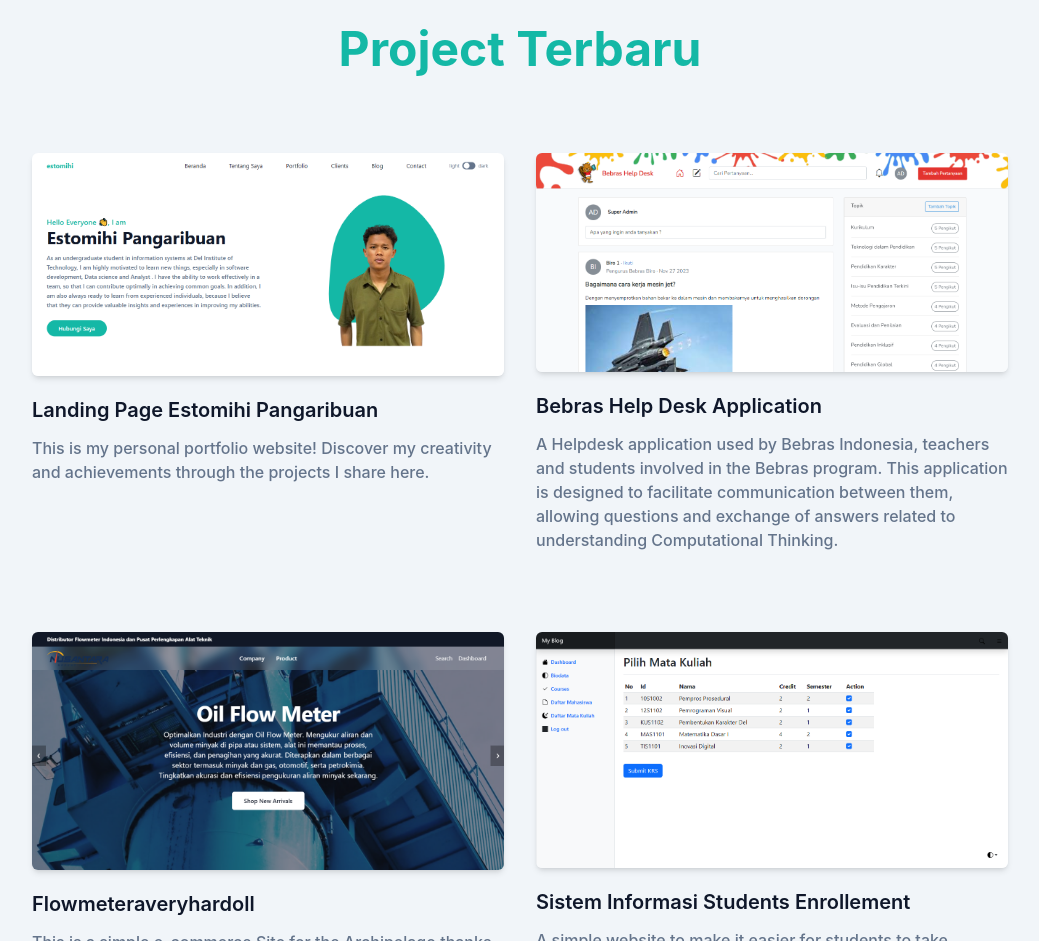
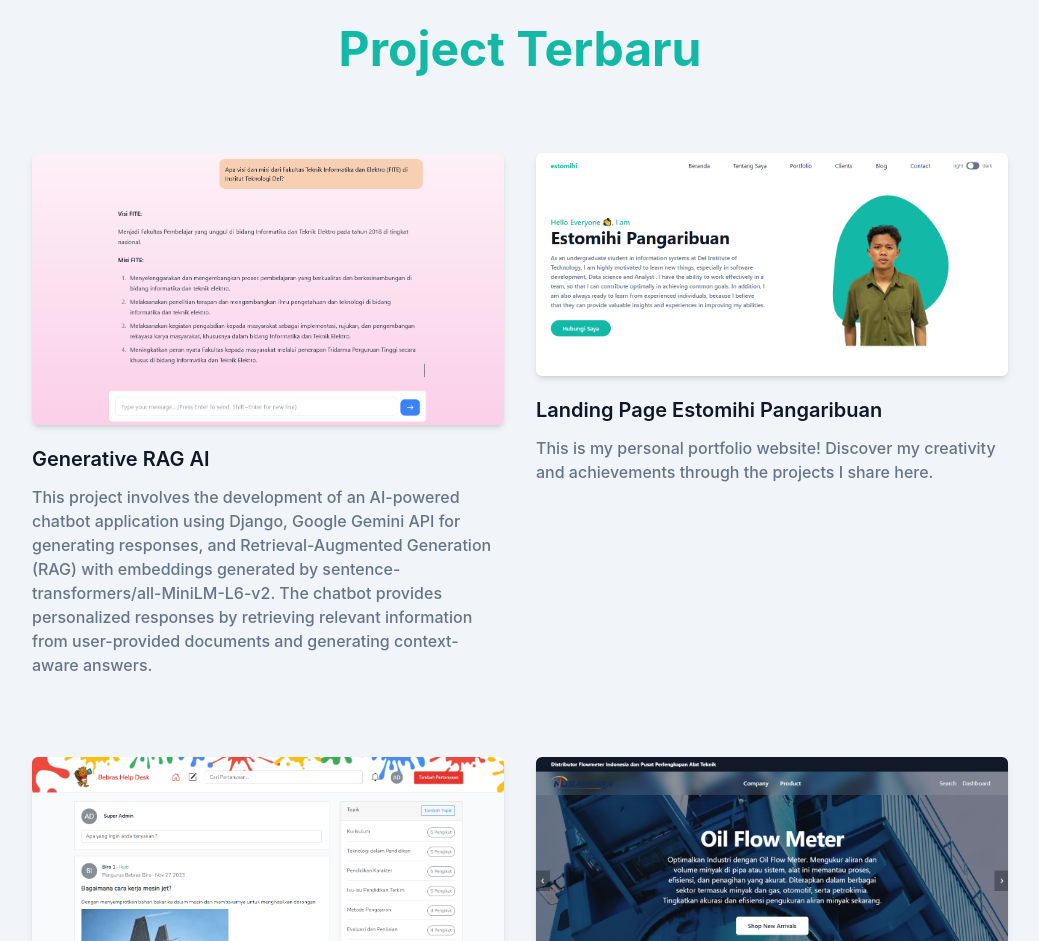
Before and after one commit to Estomihi100103/my.github.io, a website: page index.html in a window 1280 px wide. Shown: the part 680-1621 px from the top of the page, without its empty margins (120-1159 px from the left). Drawn offline with Linux system fonts and the light colour scheme.

Commit message:
Update portofolio

```diff
--- a/index.html
+++ b/index.html
@@ -176,6 +176,19 @@
 
                 <div
                     class="flex w-full flex-wrap justify-center px-4 xl:mx-auto xl:w-10/12">
+                    <div class="mb-12 p-4 md:w-1/2">
+                        <div class="overflow-hidden rounded-md shadow-md">
+                            <img src="dist/img/portfolio/gen_rag_ai.png"
+                                alt="Landing Page" width="w-full" />
+                        </div>
+                        <h3
+                            class="mt-5 mb-3 text-xl font-semibold text-dark dark:text-white">
+                            <a
+                                href="https://github.com/Estomihi100103/Generative-RAG-AI"
+                                target="_blank">Generative RAG AI</h3>
+                        <p class="text-base font-medium text-secondary">This project involves the development of an AI-powered chatbot application using Django, Google Gemini API for generating responses, and Retrieval-Augmented Generation (RAG) with embeddings generated by sentence-transformers/all-MiniLM-L6-v2. The chatbot provides personalized responses by retrieving relevant information from user-provided documents and generating context-aware answers.</p>
+                    </div>
+
                     <div class="mb-12 p-4 md:w-1/2">
                         <div class="overflow-hidden rounded-md shadow-md">
                             <img src="dist/img/portfolio/1.PNG"
```
Also changed, not shown: dist/img/portfolio/gen_rag_ai.png (added).
